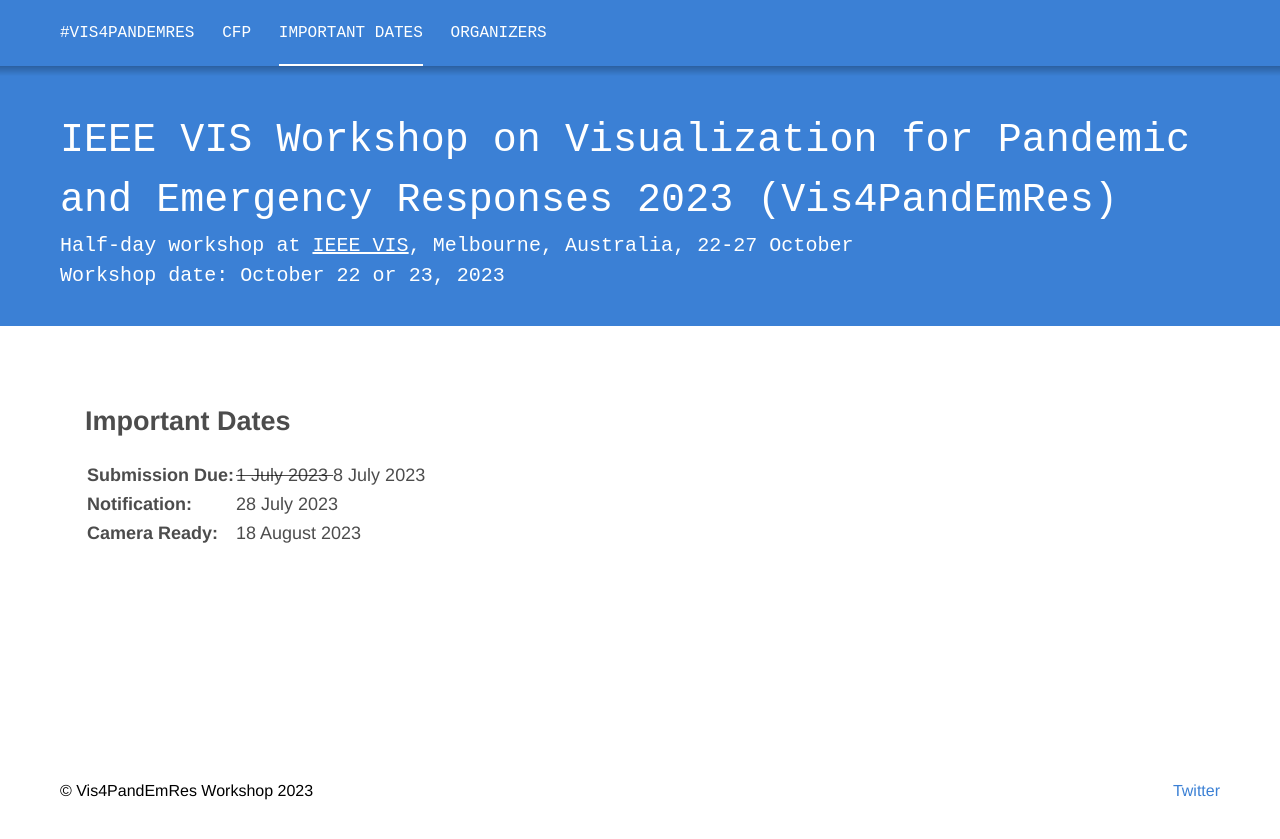
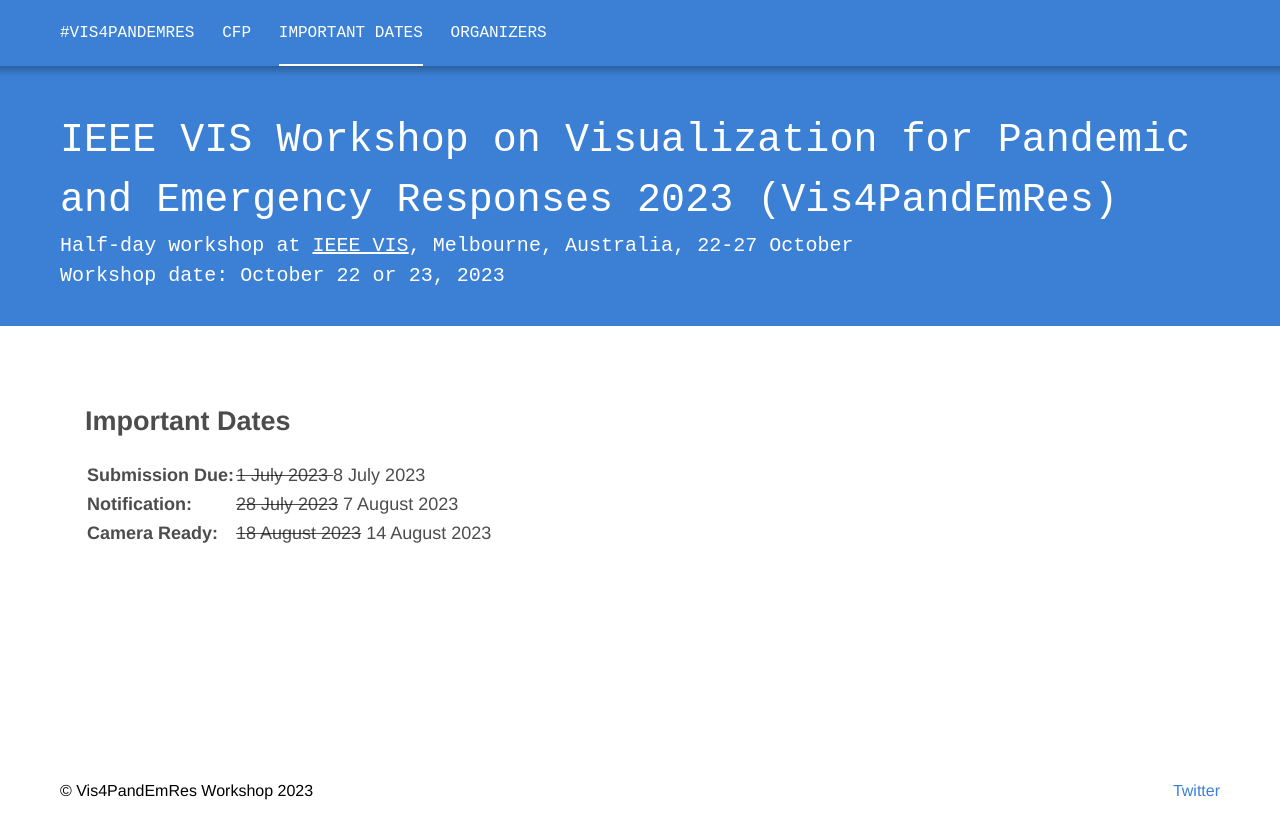
Before and after one commit to Vis4PandEmRes/Vis4PandEmRes.github.io, a Jekyll site: the page built from _pages/dates.markdown, in a window 1280 px wide. Shown: the top 839 px of the page. Built offline with Jekyll 4.4.1, drawn with Linux system fonts in a browser that asks for light colours.

Commit message:
Updated with new dates

```diff
--- a/_pages/cfp.markdown
+++ b/_pages/cfp.markdown
@@ -66,8 +66,8 @@ permalink: /cfp/
 <h3>Important Dates</h3>
 
 |  Submission Due:  |  <del>1 July 2023</del> 8 July 2023  |
-|  Notification:  |  28 July 2023  |
-|  Camera Ready:  |  18 August 2023 |
+|  Notification:  |  <del>28 July 2023</del> 7 August 2023 |
+|  Camera Ready:  |  <del>18 August 2023</del> 14 August 2023 |
 
 <hr>
 
--- a/_pages/dates.markdown
+++ b/_pages/dates.markdown
@@ -7,5 +7,5 @@ permalink: /dates/
 <h2>Important Dates</h2>
 
 |  **Submission Due:**  |  <del>1 July 2023 </del> 8 July 2023 |
-|  **Notification:**  |  28 July 2023  |
-|  **Camera Ready:**  |  18 August 2023 |
+|  **Notification:**  |  <del>28 July 2023</del> 7 August 2023 |
+|  **Camera Ready:**  |  <del>18 August 2023</del> 14 August 2023 |
```
